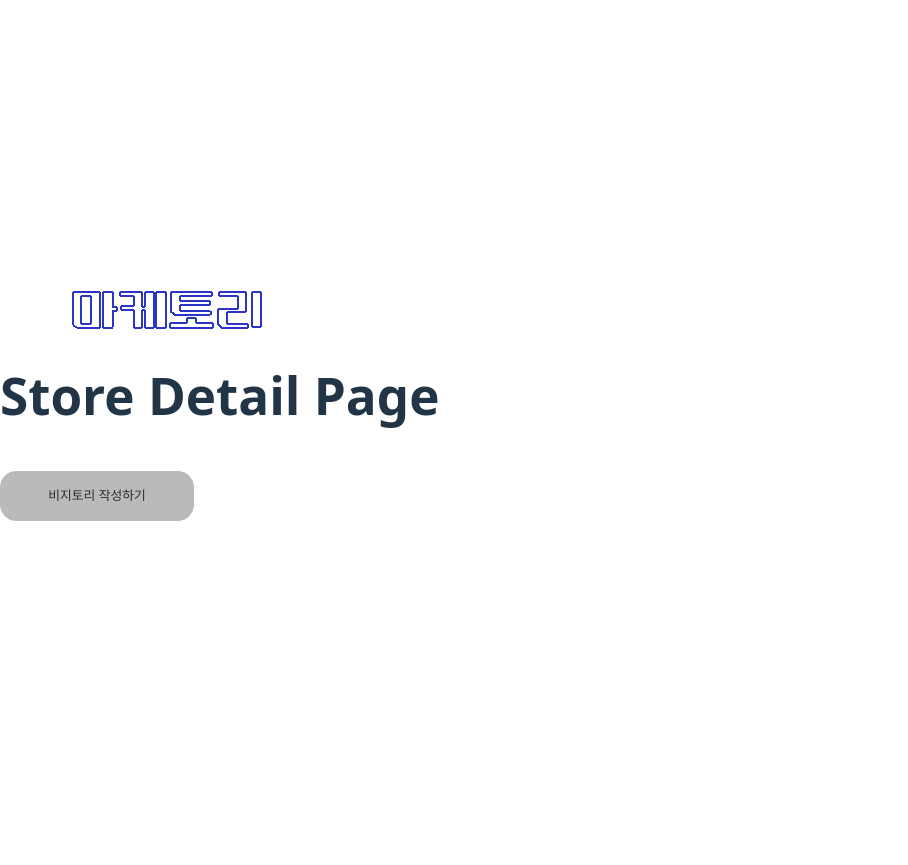
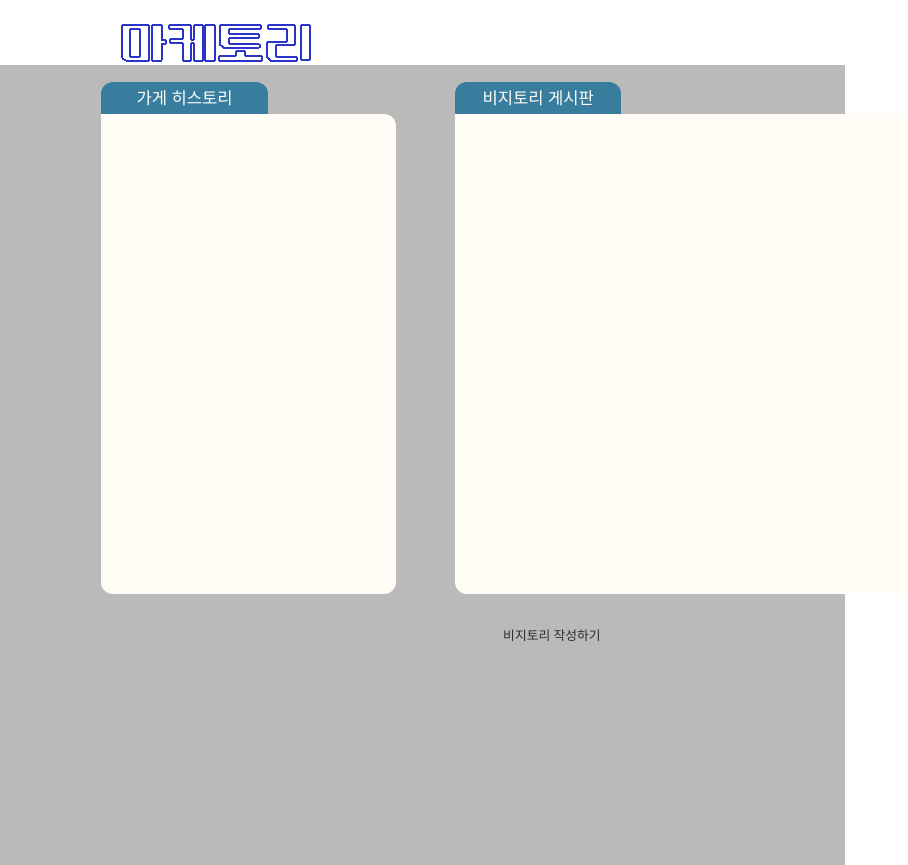
Before and after one commit to LikeLionHGU/Shichimi_Front, a React (Vite) app: page /store in a window 1280 px wide. Shown: the whole page, without its empty margins (0-908 px from the left). Before the commit the page ends 800 px from the top, so only its background shows below. Built offline with nearby package versions, Linux system fonts and the light colour scheme; the HTML template or start-up script is replaced by a standard one.

Commit message:
style: container layout

```diff
--- /dev/null
+++ b/src/components/common/Details_Hist_Board.jsx
@@ -0,0 +1,47 @@
+import React, {useEffect , useState } from "react";
+import styled from "styled-components";
+import {Link, NavLink } from "react-router-dom";
+import { GlobalStyle, themeColors } from "../../assets/styles/StyledComponents";
+
+const TopBoard = styled.div`
+  display: flex;
+  justify-content: center;
+  align-items: center;
+  align-content: center;
+
+  border-radius: 12px 12px 0 0 ;
+  width: 13vw;
+  height: 4vh;
+
+  background-color: ${themeColors.blue.color};
+  color: ${themeColors.white.color};
+  font-size: 1.3vw;
+
+`;
+const BottomBoard = styled.div`
+  display: flex;
+  justify-content: center;
+  align-items: center;
+  align-content: center;
+
+  background-color: ${themeColors.white.color};
+  border-radius: 0 12px 12px 12px ;
+  width: 23vw;
+  height: 60vh;
+`;
+
+
+
+function Details_History() {
+  return(
+    <>
+      <TopBoard>가게 히스토리</TopBoard>
+      <BottomBoard>
+
+
+      </BottomBoard>
+    </>
+  )
+}
+
+export default Details_History;
--- /dev/null
+++ b/src/components/common/Details_Visit_Board.jsx
@@ -0,0 +1,47 @@
+import React, {useEffect , useState } from "react";
+import styled from "styled-components";
+import {Link, NavLink } from "react-router-dom";
+import { GlobalStyle, themeColors } from "../../assets/styles/StyledComponents";
+
+const TopBoard = styled.div`
+  display: flex;
+  justify-content: center;
+  align-items: center;
+  align-content: center;
+
+  border-radius: 12px 12px 0 0 ;
+  width: 13vw;
+  height: 4vh;
+
+  background-color: ${themeColors.blue.color};
+  color: ${themeColors.white.color};
+  font-size: 1.3vw;
+
+`;
+const BottomBoard = styled.div`
+  display: flex;
+  justify-content: center;
+  align-items: center;
+  align-content: center;
+
+  background-color: ${themeColors.white.color};
+  border-radius: 0 12px 12px 12px ;
+  width: 43vw;
+  height: 60vh;
+`;
+
+
+
+function Detail_Visitory() {
+  return(
+    <>
+      <TopBoard>비지토리 게시판</TopBoard>
+      <BottomBoard>
+
+
+      </BottomBoard>
+    </>
+  )
+}
+
+export default Detail_Visitory;
--- a/src/pages/StoreDetail.jsx
+++ b/src/pages/StoreDetail.jsx
@@ -3,14 +3,49 @@ import styled from "styled-components";
 import { GlobalStyle, themeColors } from "../assets/styles/StyledComponents";
 
 import Detail_Tmi_Btn from "../components/common/detail_Tmi_btn";
+import Hist_Board from "../components/common/Details_hist_Board";
+import Visit_Board from "../components/common/Details_Visit_Board";
 
+// const BackgroundPageImg = styled.img`
+//   height: auto;
+//   min-height: 100%;
+//   padding-bottom: 200px;
+// `;
 
+const TotalPage = styled.div`
+  display: flex;
+  align-items: flex-start;
+  gap: 7%;
+
+  background-color: ${themeColors.gray.color};
+  height: 100vh;
+`;
+
+const Detail_Left = styled.div`
+  flex: 0 0 auto;
+  margin-left: 12%;
+  margin-top: 2%;
+`;
+
+const Detail_Right = styled.div`
+  flex: 0 0 40vw;
+  margin-right: 9%;
+  margin-top: 2%;
+`;
 
 function StoreDetail(){
   return(
     <>
-      <h1>Store Detail Page</h1>
-      <Detail_Tmi_Btn />
+      <TotalPage>
+        <Detail_Left>
+          <Hist_Board />
+        </Detail_Left>
+
+        <Detail_Right>
+          <Visit_Board />
+          <Detail_Tmi_Btn />
+        </Detail_Right>
+      </TotalPage>
     </>
   );
 };
```
